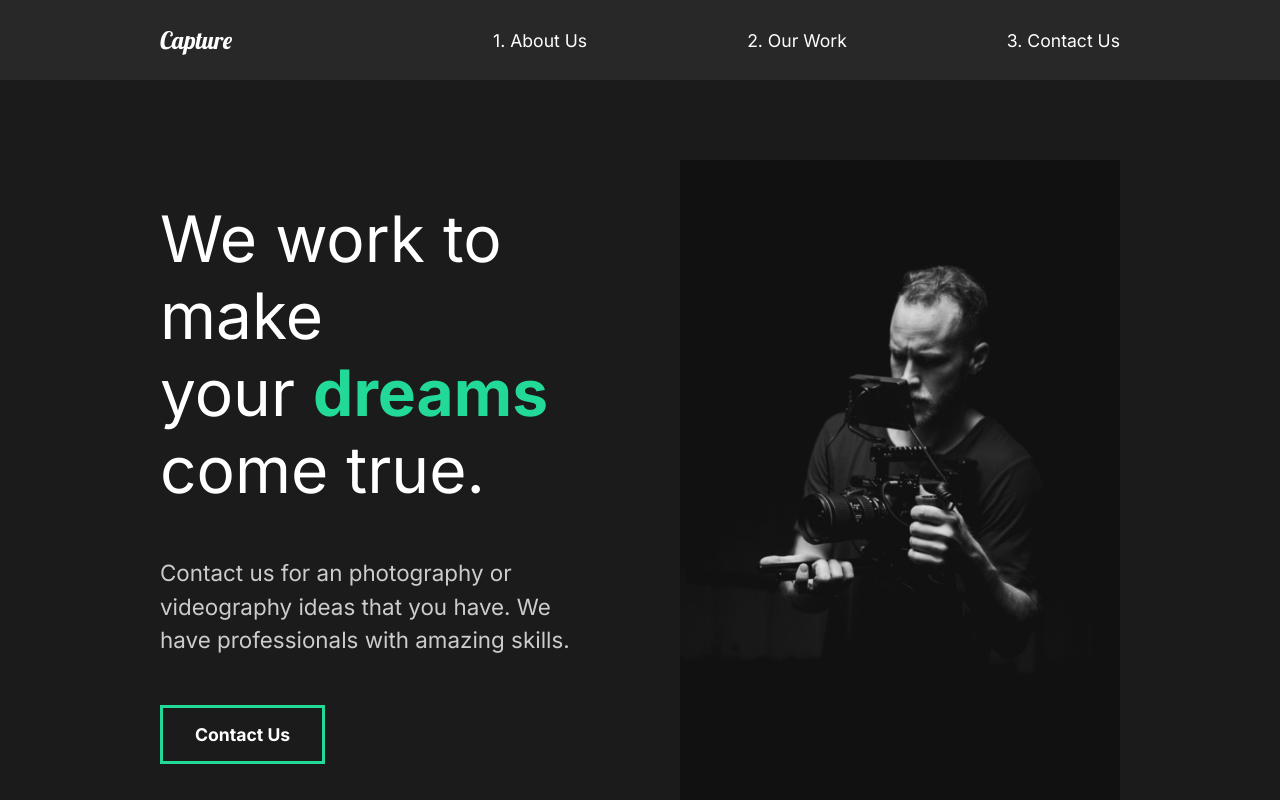
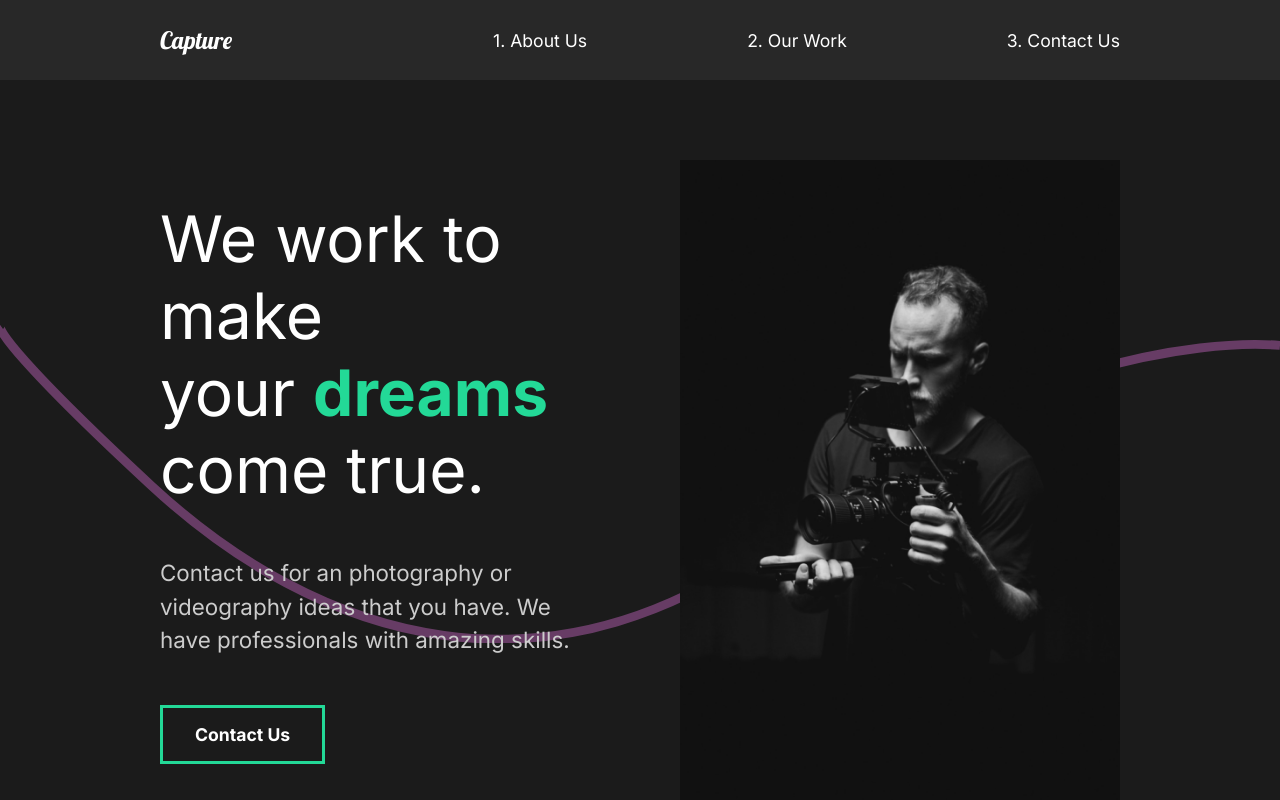
Before and after one commit to NeeshSamsi/DevEd-Capture, a React (Create React App) app: page / in a window 1280 px wide. Shown: the top 800 px of the page. Built offline with nearby package versions, Linux system fonts and the light colour scheme.

Commit message:
15. Wave Animation

```diff
--- a/src/components/AboutSection.js
+++ b/src/components/AboutSection.js
@@ -1,5 +1,6 @@
 import React from "react";
 import home1 from "../img/home1.png";
+import Wave from "./Wave";
 
 // Import Styled Components
 import { StlAbout, StlDescription, StlImage, StlHide } from "../styles";
@@ -38,6 +39,7 @@
           variants={photoAnimation}
         />
       </StlImage>
+      <Wave />
     </StlAbout>
   );
 };
--- /dev/null
+++ b/src/components/Wave.js
@@ -0,0 +1,34 @@
+import React from "react";
+import styled from "styled-components";
+import { motion } from "framer-motion";
+
+const Wave = () => {
+  return (
+    <StlWave
+      viewBox="0 0 1440 363"
+      fill="none"
+      xmlns="http://www.w3.org/2000/svg"
+    >
+      <motion.path
+        initial={{ pathLength: 0, pathOffset: 1 }}
+        animate={{
+          pathLength: 1,
+          pathOffset: 0,
+          transition: { duration: 1, ease: "easeOut" },
+        }}
+        d="M1440 27.4774C1352.73 19.8184 1122.41 49.0556 899.331 227.276C620.48 450.052 354.282 355.647 170.328 185.318C23.165 49.0556 -4.21721 8.32998 0.487081 5"
+        stroke="#D96ED4"
+        strokeOpacity="0.4"
+        strokeWidth="10"
+      />
+    </StlWave>
+  );
+};
+
+const StlWave = styled.svg`
+  position: absolute;
+  left: 0;
+  z-index: 1;
+`;
+
+export default Wave;
--- a/src/styles.js
+++ b/src/styles.js
@@ -14,6 +14,7 @@
 export const StlDescription = styled.div`
   flex: 1;
   padding-right: 5rem;
+  z-index: 2;
   h2 {
     font-weight: 400;
   }
@@ -22,6 +23,7 @@
 export const StlImage = styled.div`
   flex: 1;
   overflow: hidden;
+  z-index: 2;
   img {
     width: 100%;
     height: 80vh;
```
